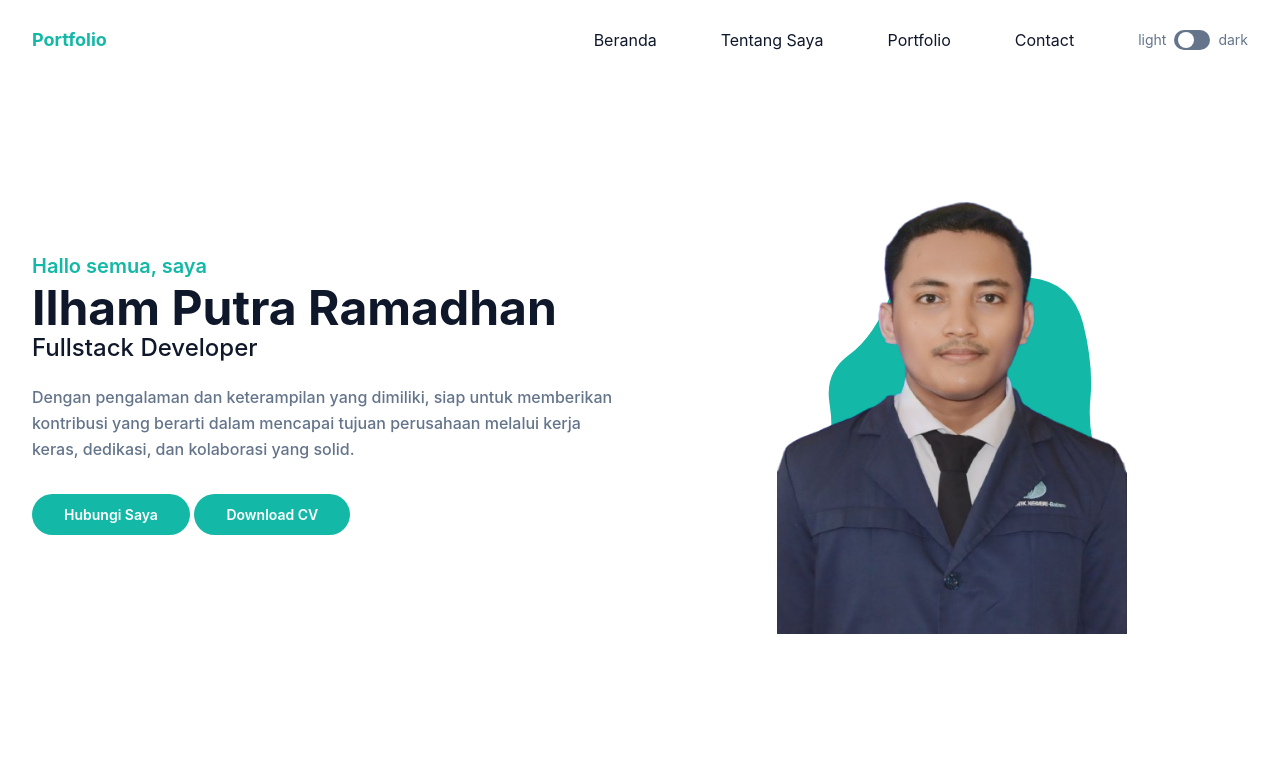
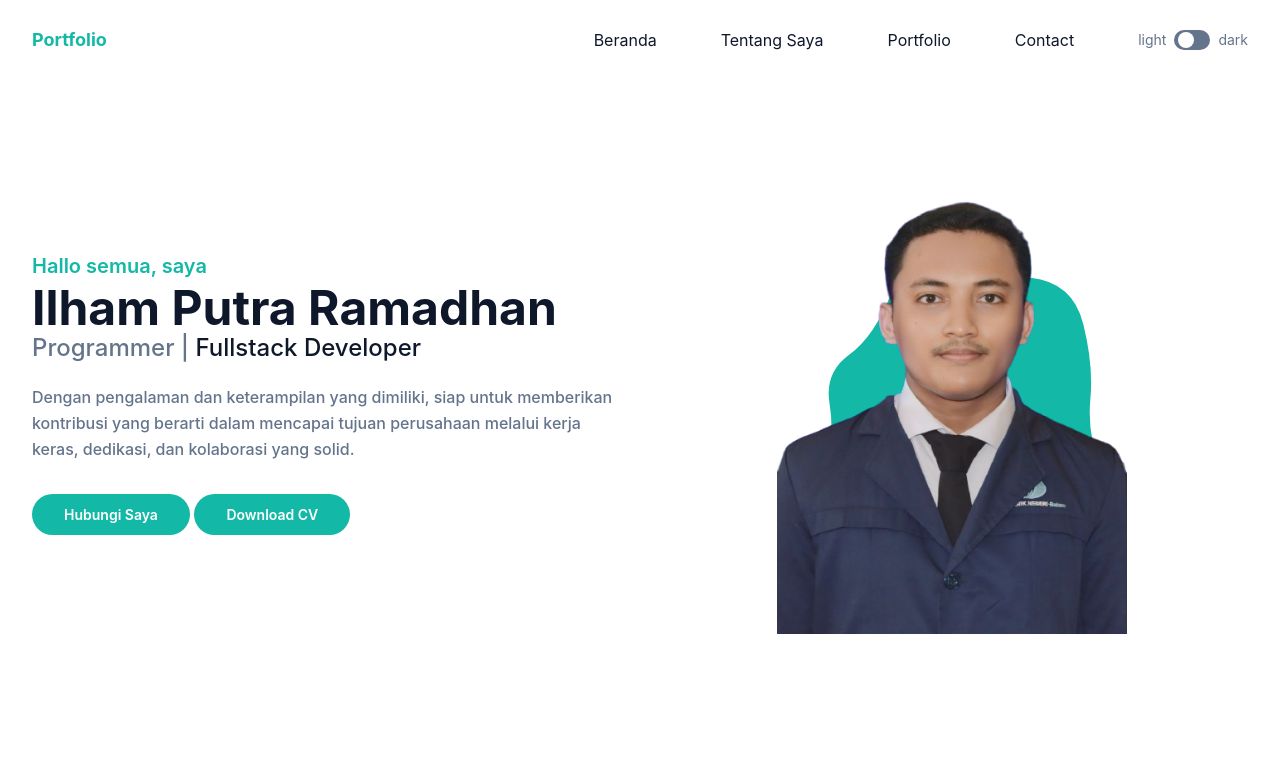
Before and after one commit to ilhamputraramadhan-dev/portfolio, a website: page index.html in a window 1280 px wide. Shown: the top 775 px of the page. Drawn offline with nearby package versions, Linux system fonts and the light colour scheme.

Commit message:
Update index.html

```diff
--- a/index.html
+++ b/index.html
@@ -69,7 +69,7 @@
             <div class="flex flex-wrap">
                 <div class="w-full self-center px-4 lg:w-1/2">
                     <h1 class="text-base font-semibold text-primary md:text-xl">Hallo semua, saya <span class="block font-bold text-dark text-4xl mt-1 lg:text-5xl dark:text-white">Ilham Putra Ramadhan</span></h1>
-                    <h2 class="font-medium text-secondary text-lg mb-5 lg:text-2xl"><span class="text-dark dark:text-white">Fullstack Developer</span></h2>
+                    <h2 class="font-medium text-secondary text-lg mb-5 lg:text-2xl">Programmer | <span class="text-dark dark:text-white">Fullstack Developer</span></h2>
                     <p class="font-medium text-secondary mb-10 leading-relaxed">Dengan pengalaman dan keterampilan yang dimiliki, siap untuk memberikan kontribusi yang berarti dalam mencapai tujuan perusahaan melalui kerja keras, dedikasi, dan kolaborasi yang solid.</p>
 
                     <a href="hubungi-whatsapp" onclick="event.preventDefault(); window.open('https://wa.me/6289671172642?text=Halo%20Ilham,%20saya%20tertarik%20dengan%20kemampuan%20anda,%20apakah%20kita%20dapat%20berdiskusi%20lebih%20lanjut?%20Terima%20kasih', '_blank')" class="text-sm md:text-base lg:text-base font-semibold text-white bg-primary py-3 px-8 rounded-full hover:shadow-lg hover:opacity-80 transition duration-300 ease-in-out sm:text-sm sm:py-2 sm:px-6">Hubungi Saya</a>
```
